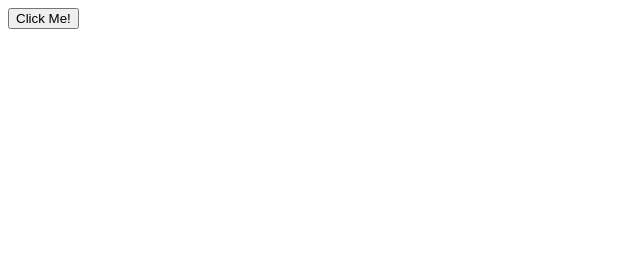
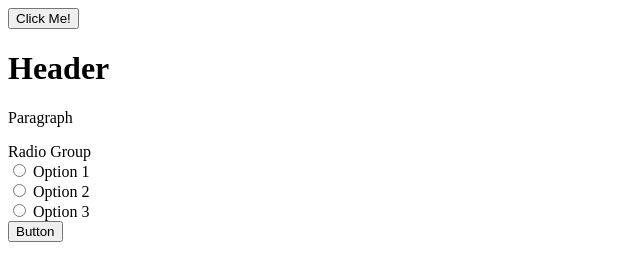
Before and after one commit to amoss6/EDPS_JS, a plain HTML site: page index.html in a window 1280 px wide. Shown: the whole page, without its empty margins (0-640 px from the left). Drawn offline with Linux system fonts and the light colour scheme.

Commit message:
Update index.html

```diff
--- a/index.html
+++ b/index.html
@@ -7,6 +7,38 @@
 <body>
     <button onclick="revealMessage()">Click Me!</button>
     <p id="hiddenMessage" style="display: none;">Hi Matt!</p>
+
+    <form id="rendered-form">
+        <div class="rendered-form">
+            <div class="">
+                <h1 access="false" id="control-1197151">Header</h1>
+            </div>
+            <div class="">
+                <p access="false" id="control-5966458">Paragraph</p>
+            </div>
+            <div class="formbuilder-radio-group form-group field-radio-group-1622667614263">
+                <label for="radio-group-1622667614263" class="formbuilder-radio-group-label">Radio Group</label>
+                <div class="radio-group">
+                    <div class="formbuilder-radio">
+                        <input name="radio-group-1622667614263" access="false" id="radio-group-1622667614263-0" value="option-1" type="radio">
+                        <label for="radio-group-1622667614263-0">Option 1</label>
+                    </div>
+                    <div class="formbuilder-radio">
+                        <input name="radio-group-1622667614263" access="false" id="radio-group-1622667614263-1" value="option-2" type="radio">
+                        <label for="radio-group-1622667614263-1">Option 2</label>
+                    </div>
+                    <div class="formbuilder-radio">
+                        <input name="radio-group-1622667614263" access="false" id="radio-group-1622667614263-2" value="option-3" type="radio">
+                        <label for="radio-group-1622667614263-2">Option 3</label>
+                    </div>
+                </div>
+            </div>
+            <div class="formbuilder-button form-group field-button-1622667617736">
+                <button type="button" class="btn-default btn" name="button-1622667617736" access="false" style="default" id="button-1622667617736">Button</button>
+            </div>
+        </div>
+    </form>
+
 </body>
 
 </html>
```
